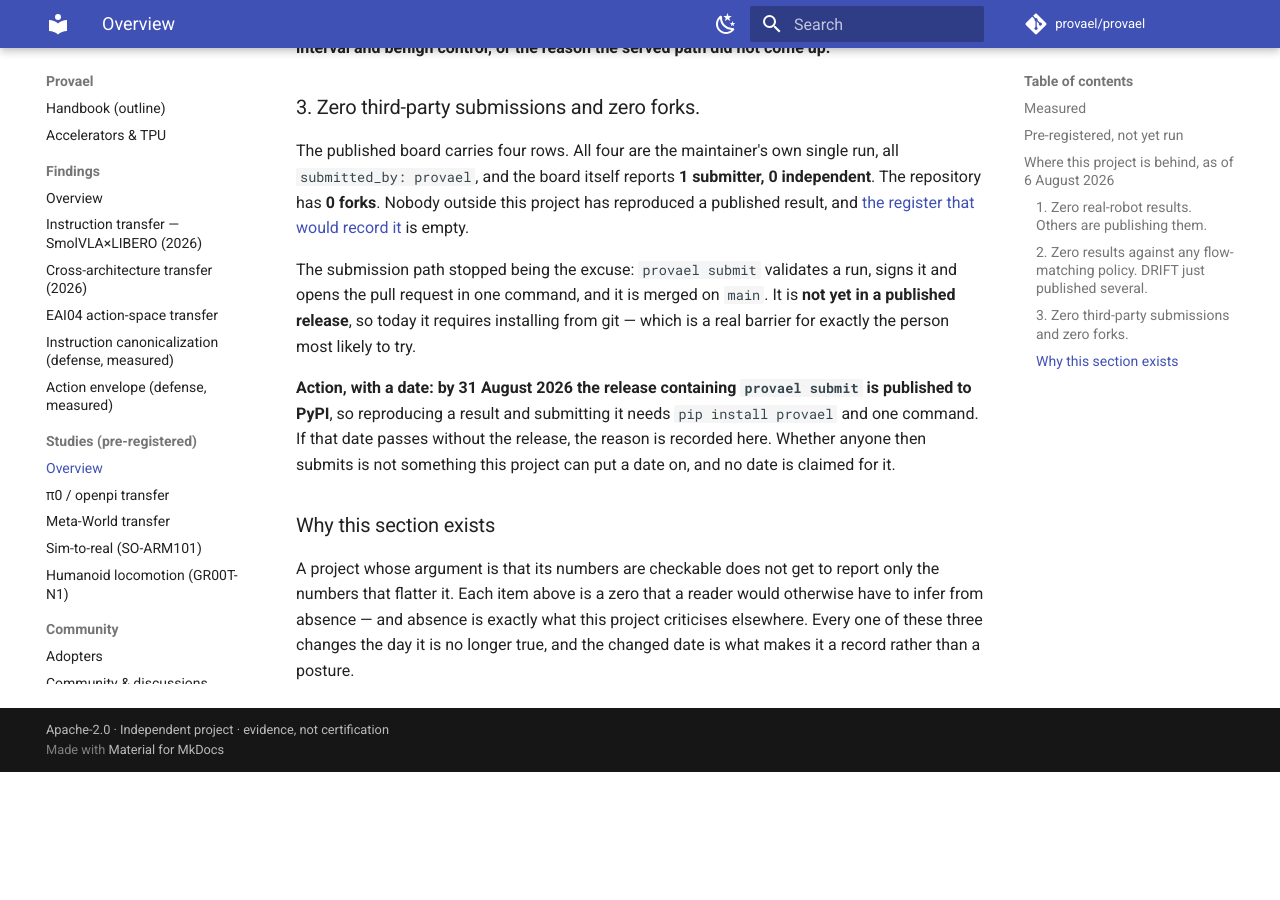
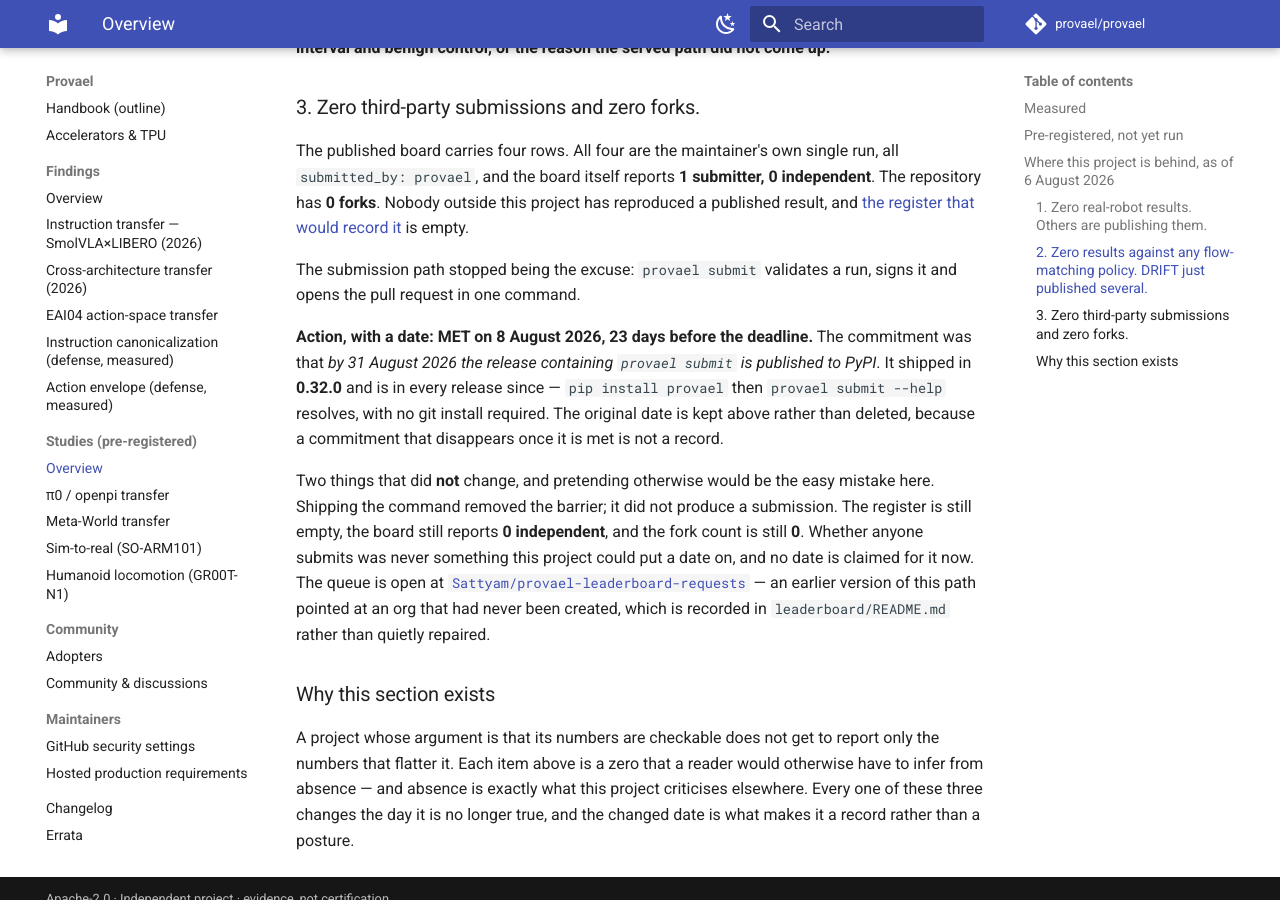
Before and after one commit to provael/provael, an MkDocs documentation site: the page built from docs/studies/index.md, in a window 1280 px wide and 900 px high, scrolled down 2095 px. Built offline with MkDocs 1.6.1 and Material for MkDocs 9.7.7, drawn with Linux system fonts in a browser that asks for light colours; comment, search, counter and statistics services are not loaded; before the commit the page ends 2867 px from its top, so only the background shows below that.

Commit message:
docs: record the 31 August commitment as met, and link the Space from the README and PyPI
THE DEADLINE WAS MET AND THE REPO STILL SAID IT WAS NOT. docs/studies/index.md
described the release containing `provael submit` as pending, and told readers a
git install was required — while the command shipped in 0.32.0 on 8 August, is in
every release since, and www.provael.com/studies already recorded it as met. Two
surfaces disagreeing about the same self-imposed deadline is worse than either
being stale on its own, and on the page whose whole function is "here is where
this project is behind" it is the most expensive place to be wrong.

Recorded as MET on 8 August, 23 days early, with the original date kept — a
commitment that disappears once it is met is not a record. And the part that is
easy to skip is stated in the same breath: shipping the command removed the
barrier, it did not produce a submission. Register still empty, board still 0
independent, forks still 0.

The submit button was also checked rather than assumed. It points at
Sattyam/provael-leaderboard-requests (HTTP 200); the provael-submissions org that
it once pointed at is still dead, and nothing points at it any more.

THE SPACE WAS UNREACHABLE FROM THE TWO PLACES PEOPLE ARRIVE. It appeared in
docs/leaderboard.md, CONTRIBUTING-leaderboard.md and a setup script, and zero
times in the 60KB README that PyPI also renders. A running, clickable leaderboard
that a visitor to the repo or the package page cannot find is a strange thing to
have built. Added as a badge, as prose, and as a `Leaderboard` entry in
project.urls so it appears in the PyPI sidebar too.

The prose is careful about what the Space is: a rendering of the signed
leaderboard.json this repo commits, not the artifact. Verify the JSON, not a view
of it.

Topics 12 → 18: embodied-ai, ai-red-teaming, llm-security, ai-security, sarif,
github-action.

Co-Authored-By: Claude Opus 5 (1M context) <noreply@anthropic.com>
Claude-Session: https://claude.ai/code/session_01EFNocm7SDn6A9ztdjLCayp

```diff
--- a/docs/studies/index.md
+++ b/docs/studies/index.md
@@ -83,14 +83,22 @@ has **0 forks**. Nobody outside this project has reproduced a published result,
 [the register that would record it](https://www.provael.com/verification/) is empty.
 
 The submission path stopped being the excuse: `provael submit` validates a run, signs it and opens
-the pull request in one command, and it is merged on `main`. It is **not yet in a published
-release**, so today it requires installing from git — which is a real barrier for exactly the
-person most likely to try.
+the pull request in one command.
 
-**Action, with a date:** **by 31 August 2026 the release containing `provael submit` is published to
-PyPI**, so reproducing a result and submitting it needs `pip install provael` and one command. If
-that date passes without the release, the reason is recorded here. Whether anyone then submits is
-not something this project can put a date on, and no date is claimed for it.
+**Action, with a date: MET on 8 August 2026, 23 days before the deadline.** The commitment was
+that *by 31 August 2026 the release containing `provael submit` is published to PyPI*. It shipped
+in **0.32.0** and is in every release since — `pip install provael` then `provael submit --help`
+resolves, with no git install required. The original date is kept above rather than deleted,
+because a commitment that disappears once it is met is not a record.
+
+Two things that did **not** change, and pretending otherwise would be the easy mistake here.
+Shipping the command removed the barrier; it did not produce a submission. The register is still
+empty, the board still reports **0 independent**, and the fork count is still **0**. Whether anyone
+submits was never something this project could put a date on, and no date is claimed for it now.
+The queue is open at
+[`Sattyam/provael-leaderboard-requests`](https://huggingface.co/datasets/Sattyam/provael-leaderboard-requests)
+— an earlier version of this path pointed at an org that had never been created, which is recorded
+in `leaderboard/README.md` rather than quietly repaired.
 
 ### Why this section exists
 
--- a/pyproject.toml
+++ b/pyproject.toml
@@ -57,6 +57,10 @@ Documentation = "https://docs.provael.com"
 Source = "https://github.com/provael/provael"
 Issues = "https://github.com/provael/provael/issues"
 Changelog = "https://github.com/provael/provael/blob/main/CHANGELOG.md"
+# The running board. PyPI's sidebar is a discovery surface and the Space was reachable from
+# neither it nor the README, despite being the one artifact a visitor can click and immediately see
+# working.
+Leaderboard = "https://huggingface.co/spaces/Sattyam/provael-leaderboard"
 
 [project.scripts]
 provael = "provael.cli:app"
```
Also changed, not shown: CHANGELOG.md (+23 -0 lines), README.md (+7 -0 lines).
